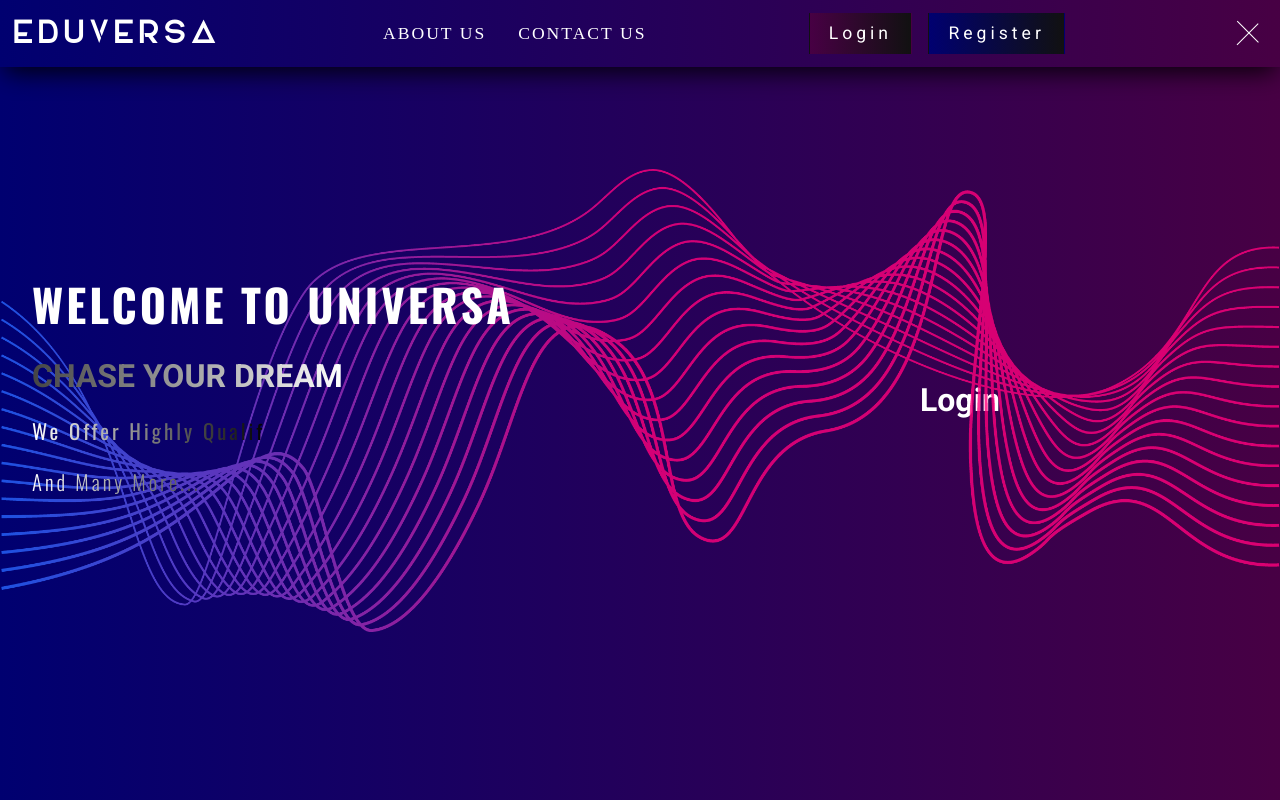
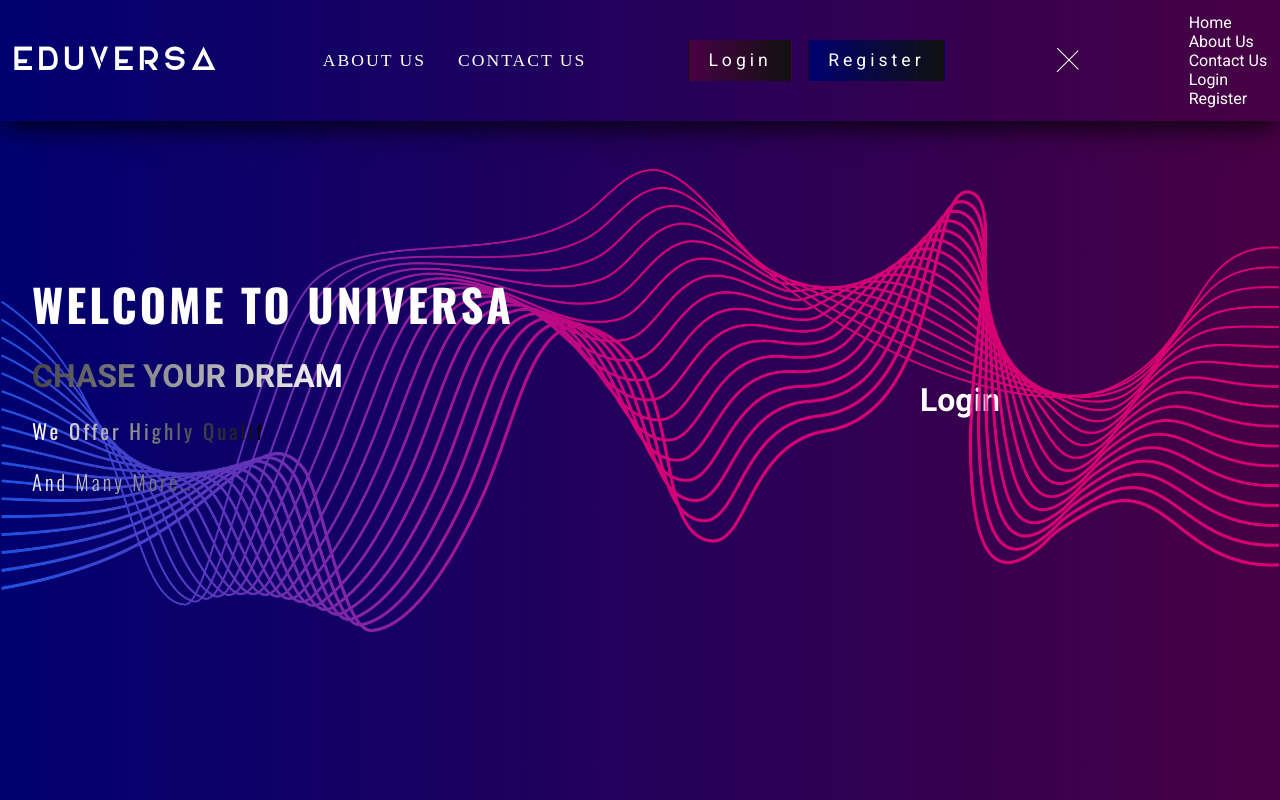
Before and after one commit to eduversa/eduversa.github.io, a Next.js app: page / in a window 1280 px wide. Both pictures are taken after a click on the element 1242 px from the left and 33 px from the top of the page. Built offline with nearby package versions, Linux system fonts and the light colour scheme; a web font is replaced by a local one.

Commit message:
panel created

```diff
--- a/containers/Header/LandingNavbar.jsx
+++ b/containers/Header/LandingNavbar.jsx
@@ -43,6 +43,37 @@ function LandingNavbar() {
             <div className="menu-line"></div>
             <div className="menu-line"></div>
           </div>
+          {isMenuOpen && (
+            <div className="mobile-menu">
+              <ul className="mobile-nav-list">
+                <li className="mobile-nav-item">
+                  <Link href="/">
+                    <span>Home</span>
+                  </Link>
+                </li>
+                <li className="mobile-nav-item">
+                  <Link href="/about">
+                    <span>About Us</span>
+                  </Link>
+                </li>
+                <li className="mobile-nav-item">
+                  <Link href="/contact">
+                    <span>Contact Us</span>
+                  </Link>
+                </li>
+                <li className="mobile-nav-item">
+                  <Link href="/">
+                    <span>Login</span>
+                  </Link>
+                </li>
+                <li className="mobile-nav-item">
+                  <Link href="/register">
+                    <span>Register</span>
+                  </Link>
+                </li>
+              </ul>
+            </div>
+          )}
         </nav>
       </header>
     </Fragment>
```
